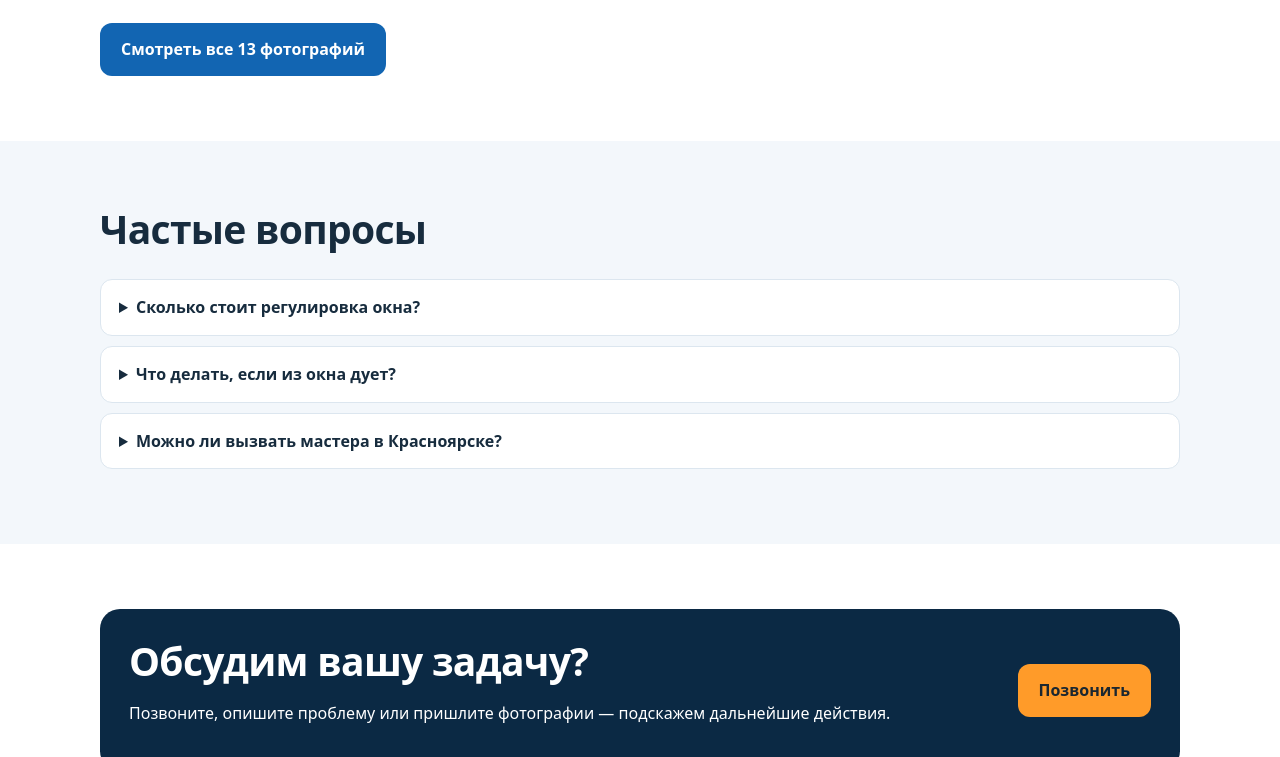
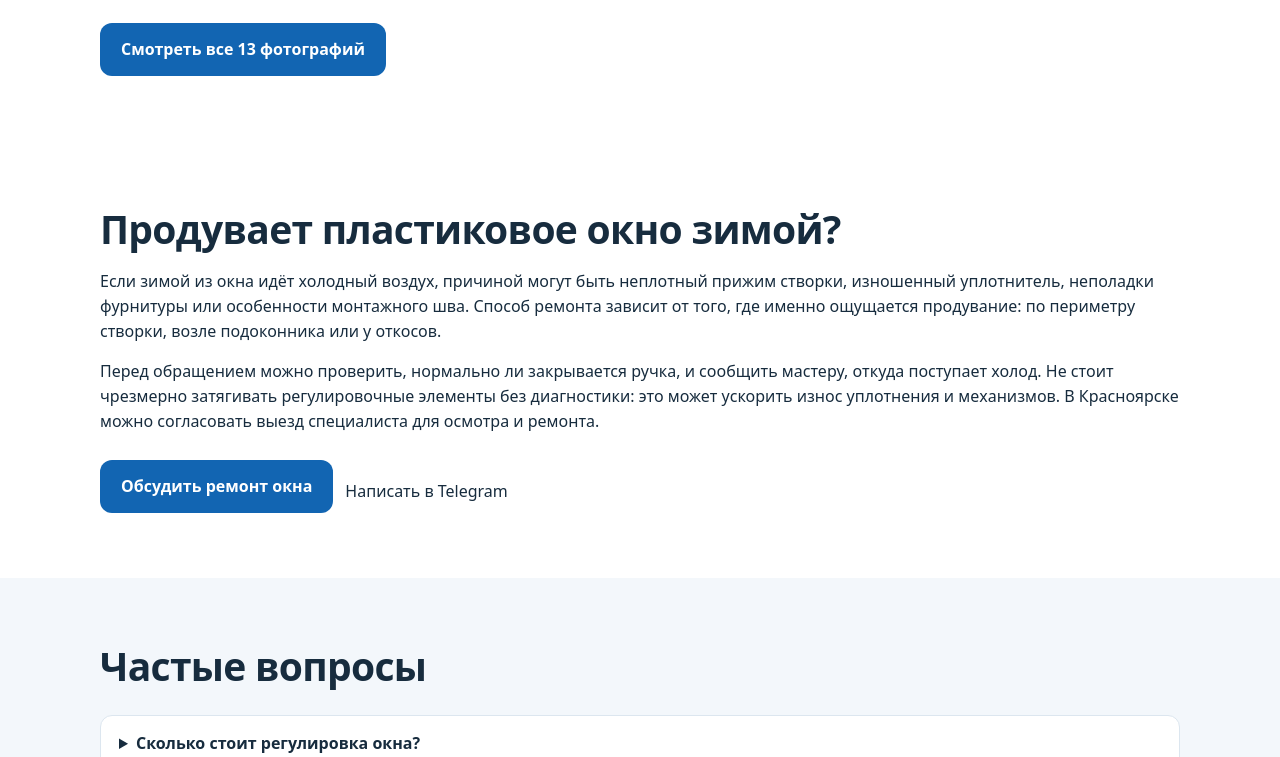
Before and after one commit to alekalek88312-sys/prookna24, a plain HTML site: page remont-okon.html in a window 1280 px wide. Shown: the part 2043-2800 px from the top of the page. Drawn offline with Linux system fonts and the light colour scheme.

Commit message:
Улучшить локальное SEO и структуру страницы remont-okon.html

```diff
--- a/remont-okon.html
+++ b/remont-okon.html
@@ -45,11 +45,12 @@ document.addEventListener("click",function(event){
 },true);
 </script>
 <!-- /Yandex.Metrika counter -->
-</head>
-<body><noscript><div><img src="https://mc.yandex.ru/watch/114624151" style="position:absolute;left:-9999px" alt=""></div></noscript><header><div class="wrap top"><a class="logo" href="index.html">Про<span>Окна24</span></a><a class="phone" href="tel:+79233352454">☎ +7 923 335-24-54</a></div><nav class="navrow" aria-label="Основные разделы"><div class="wrap navbar"><a class="navlink" href="remont-okon.html" aria-current="page">Ремонт окон</a><a class="navlink" href="okna-pvh.html">Окна ПВХ</a><a class="navlink" href="balkony.html">Балконы</a><a class="navlink" href="alyuminievye-konstrukcii.html">Алюминий</a><a class="navlink" href="osteklenie-verand.html">Веранды</a><a class="navlink" href="index.html#works">Наши работы</a></div></nav></header><main><div class="service-hero" style="--hero-image:url('images/balcony-interior-1.webp')"><div class="wrap"><div class="breadcrumbs"><a href="index.html">Главная</a> / Услуги</div><div class="eyebrow">Ремонт окон · Красноярск</div><h1>Ремонт и регулировка пластиковых окон в Красноярске</h1><p class="page-intro">Дует из окна, створка плохо закрывается или заклинивает фурнитура? Поможем определить причину и подобрать способ ремонта. Выезд мастера по Красноярску.</p><div class="actions"><a class="btn" href="tel:+79233352454">📞 Позвонить мастеру</a><a class="btn secondary" href="index.html#request">Задать вопрос</a></div></div></div>
+<script type="application/ld+json">{"@context":"https://schema.org","@type":"BreadcrumbList","itemListElement":[{"@type":"ListItem","position":1,"name":"Главная","item":"https://alekalek88312-sys.github.io/prookna24/"},{"@type":"ListItem","position":2,"name":"Ремонт и регулировка окон","item":"https://alekalek88312-sys.github.io/prookna24/remont-okon.html"}]}</script></head>
+<body><noscript><div><img src="https://mc.yandex.ru/watch/114624151" style="position:absolute;left:-9999px" alt=""></div></noscript><header><div class="wrap top"><a class="logo" href="index.html">Про<span>Окна24</span></a><a class="phone" href="tel:+79233352454">☎ +7 923 335-24-54</a></div><nav class="navrow" aria-label="Основные разделы"><div class="wrap navbar"><a class="navlink" href="remont-okon.html" aria-current="page">Ремонт окон</a><a class="navlink" href="okna-pvh.html">Окна ПВХ</a><a class="navlink" href="balkony.html">Балконы</a><a class="navlink" href="alyuminievye-konstrukcii.html">Алюминий</a><a class="navlink" href="osteklenie-verand.html">Веранды</a><a class="navlink" href="index.html#works">Наши работы</a></div></nav></header><main><div class="service-hero" style="--hero-image:url('images/balcony-interior-1.webp')"><div class="wrap"><div class="breadcrumbs"><a href="index.html">Главная</a> / Ремонт и регулировка окон</div><div class="eyebrow">Ремонт окон · Красноярск</div><h1>Ремонт и регулировка пластиковых окон в Красноярске</h1><p class="page-intro">Дует из окна, створка плохо закрывается или заклинивает фурнитура? Поможем определить причину и подобрать способ ремонта. Выезд мастера по Красноярску.</p><div class="actions"><a class="btn" href="tel:+79233352454">📞 Позвонить мастеру</a><a class="btn secondary" href="index.html#request">Задать вопрос</a></div></div></div>
 <section><div class="wrap"><div class="service-grid"><article><h2>Что входит в услугу</h2><ul class="bulletlist"><li>Регулировка створок, прижима и механизмов открывания</li><li>Устранение продувания и неплотного прилегания</li><li>Замена изношенных уплотнителей</li><li>Ремонт и замена элементов оконной фурнитуры</li><li>Обслуживание и профилактика окон ПВХ</li></ul></article><aside class="tile"><h2>Стоимость и выезд</h2><p>Работы по ремонту и регулировке — от 500 ₽. Итоговая стоимость зависит от неисправности и объёма работ.</p><p class="note">Работаем с выездом по Красноярску. Выезд в пригород — по согласованию.</p><div class="actions"><a class="btn blue" href="tel:+79233352454">Уточнить стоимость</a></div></aside></div></div></section>
 <section class="bg"><div class="wrap"><h2>Как заказать</h2><p class="muted">Согласуем работы до начала выполнения заказа.</p><div class="grid"><article class="tile"><h3>1. Опишите симптомы: где дует, что заедает, как открывается створка.</h3></article><article class="tile"><h3>2. Обсудим время выезда и осмотр конструкции.</h3></article><article class="tile"><h3>3. После определения причины согласуем объём и стоимость работ.</h3></article></div></div></section>
 <section><div class="wrap"><h2>Примеры выполненных работ</h2><p class="muted">Реальные фотографии из портфолио «ПроОкна24».</p><div class="gallery-3"><figure><a href="images/balcony-interior-1.webp" target="_blank" rel="noopener"><img src="images/balcony-interior-1.webp" alt="Остеклённый балкон — работа ПроОкна24" loading="lazy" width="540" height="360"></a><figcaption>Остеклённый балкон</figcaption></figure><figure><a href="images/mosquito-screen.webp" target="_blank" rel="noopener"><img src="images/mosquito-screen.webp" alt="Москитная сетка — работа ПроОкна24" loading="lazy" width="540" height="360"></a><figcaption>Москитная сетка</figcaption></figure><figure><a href="images/balcony-white.webp" target="_blank" rel="noopener"><img src="images/balcony-white.webp" alt="Остекление балкона — работа ПроОкна24" loading="lazy" width="540" height="360"></a><figcaption>Остекление балкона</figcaption></figure></div><div class="actions"><a class="btn blue" href="index.html#works">Смотреть все 13 фотографий</a></div></div></section>
+<section><div class="wrap"><h2>Продувает пластиковое окно зимой?</h2><p>Если зимой из окна идёт холодный воздух, причиной могут быть неплотный прижим створки, изношенный уплотнитель, неполадки фурнитуры или особенности монтажного шва. Способ ремонта зависит от того, где именно ощущается продувание: по периметру створки, возле подоконника или у откосов.</p><p>Перед обращением можно проверить, нормально ли закрывается ручка, и сообщить мастеру, откуда поступает холод. Не стоит чрезмерно затягивать регулировочные элементы без диагностики: это может ускорить износ уплотнения и механизмов. В Красноярске можно согласовать выезд специалиста для осмотра и ремонта.</p><div class="actions"><a class="btn blue" href="tel:+79233352454">Обсудить ремонт окна</a><a class="nextlinks" href="https://t.me/ProOknaKrasnoyarsk" target="_blank" rel="noopener">Написать в Telegram</a></div></div></section>
 <section class="bg"><div class="wrap"><h2>Частые вопросы</h2><div class="faq"><details><summary>Сколько стоит регулировка окна?</summary><p>Стоимость начинается от 500 ₽. Точную сумму назовём после уточнения неисправности и объёма работ.</p></details><details><summary>Что делать, если из окна дует?</summary><p>Позвоните и опишите, откуда поступает холодный воздух. Причина может быть связана с прижимом, уплотнителем или фурнитурой.</p></details><details><summary>Можно ли вызвать мастера в Красноярске?</summary><p>Да, работаем с выездом к клиенту по Красноярску. Возможность выезда в пригород уточните по телефону.</p></details></div></div></section>
 <section><div class="wrap"><div class="strip"><div><h2>Обсудим вашу задачу?</h2><p>Позвоните, опишите проблему или пришлите фотографии — подскажем дальнейшие действия.</p></div><a class="btn" href="tel:+79233352454">Позвонить</a></div><div class="nextlinks"><a href="https://vk.ru/prooknakrsk" target="_blank" rel="noopener">Написать ВКонтакте</a><a href="https://max.ru/channel_ProOkna24" target="_blank" rel="noopener">Наш канал в MAX</a><a href="https://t.me/ProOknaKrasnoyarsk" target="_blank" rel="noopener">Написать в Telegram</a><a href="mailto:Krasnoyarsk-retail@yandex.ru">Написать на почту</a></div><h3>Другие услуги</h3><div class="nextlinks"><a href="okna-pvh.html">Изготовление и установка окон ПВХ</a><a href="balkony.html">Остекление балконов и лоджий</a><a href="alyuminievye-konstrukcii.html">Алюминиевые конструкции</a><a href="osteklenie-verand.html">Остекление веранд, террас и загородных домов</a></div></div></section></main>
 <footer><div class="wrap footerinner"><span>© <span id="year"></span> ПроОкна24 · Красноярск</span><span><a href="index.html">На главную</a> · <a href="index.html#request">Контакты</a></span></div></footer>
```
